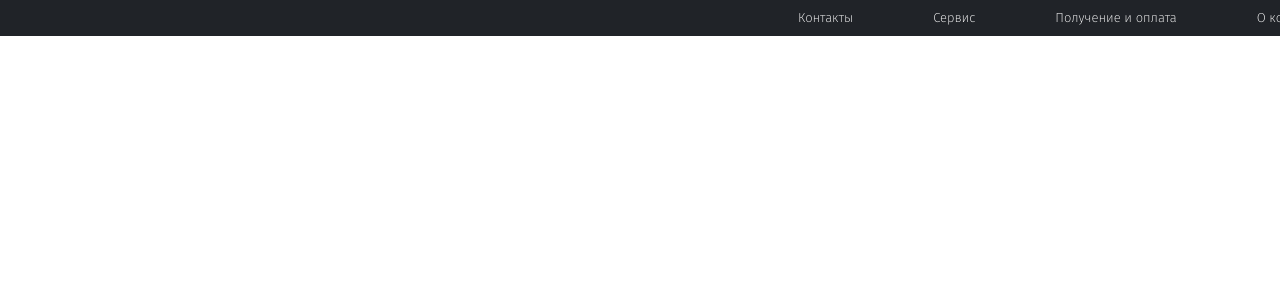
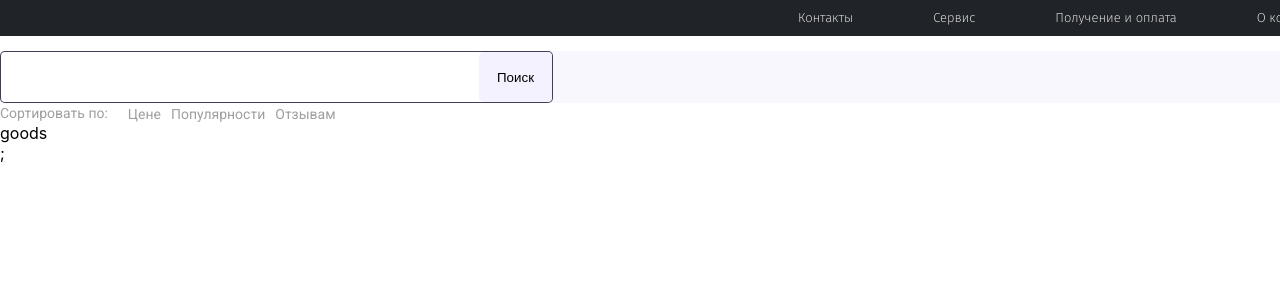
Before and after one commit to Salvad0or/pizza, a React (Create React App) app: page / in a window 1280 px wide. Shown: the top 300 px of the page. Built offline with nearby package versions, Linux system fonts and the light colour scheme; the HTML template or start-up script is replaced by a standard one.

Commit message:
Добавлена строка поиска и сортировка

```diff
--- a/src/App.js
+++ b/src/App.js
@@ -1,3 +1,4 @@
+import GoodsAfterSearch from "./components/goods/goodsAfterSearch/GoodsAfterSearch";
 import Header from "./components/header/Header";
 import style from "./styles/App.module.css";
 
@@ -5,7 +6,7 @@ function App() {
 	return (
 		<div className={style.container}>
 			<Header />
-			<div></div>
+			<GoodsAfterSearch />
 		</div>
 	);
 }
--- /dev/null
+++ b/src/components/UI/MyInput.jsx
@@ -0,0 +1,13 @@
+import React from "react";
+import style from "./MyInput.module.css";
+
+const MyInput = (props) => {
+	return (
+		<div className={style.MyInputContainer}>
+			<input {...props} className={style.myInput} />
+			<button className={style.headerButton}>Поиск</button>
+		</div>
+	);
+};
+
+export default MyInput;
--- /dev/null
+++ b/src/components/UI/MyInput.module.css
@@ -0,0 +1,26 @@
+.MyInputContainer {
+    position: relative;
+}
+
+.myInput {
+    border-radius: 5px;
+    width: 547px;
+    height: 48px;
+
+    border: 0.1px solid rgba(21, 16, 54, 0.81);
+}
+
+.headerButton {
+    position: absolute;
+    top: 1px;
+
+    left: 479px;
+    width: 73px;
+    height: 50px;
+
+    background: #F4F2FF;
+    border-radius: 5px;
+    border: none;
+
+
+}
--- /dev/null
+++ b/src/components/goods/goodsAfterSearch/GoodsAfterSearch.jsx
@@ -0,0 +1,13 @@
+import React from "react";
+import style from "./GoodsAfterSearch.module.css";
+import Sort from "../sort/Sort";
+
+const GoodsAfterSearch = () => {
+	return (
+		<div className={style.container}>
+			<Sort />;
+		</div>
+	);
+};
+
+export default GoodsAfterSearch;
--- /dev/null
+++ b/src/components/goods/goodsAfterSearch/GoodsAfterSearch.module.css
@@ -0,0 +1,13 @@
+.container {
+    max-width: 1339px;
+    margin-left: auto;
+    margin-right: auto;
+
+}
+
+
+.goodsRow {
+    margin-top: 10px;
+    background-color: red;
+
+}
--- /dev/null
+++ b/src/components/goods/sort/Sort.jsx
@@ -0,0 +1,20 @@
+import React from "react";
+import style from "./Sort.module.css";
+
+const Sort = () => {
+	return (
+		<div className={style.container}>
+			<div className={style.sort}>
+				<span className={style.sortSort}>Сортировать по:</span>
+				<ul className={style.sortLi}>
+					<li className={style.sortUl}>Цене</li>
+					<li className={style.sortUl}>Популярности</li>
+					<li className={style.sortUl}>Отзывам</li>
+				</ul>
+			</div>
+			<div className={style.goodsRow}>goods</div>
+		</div>
+	);
+};
+
+export default Sort;
--- /dev/null
+++ b/src/components/goods/sort/Sort.module.css
@@ -0,0 +1,43 @@
+.container {
+    max-width: 1339px;
+    margin-left: auto;
+    margin-right: auto;
+
+}
+
+.sort {
+    display: flex;
+    align-items: center;
+}
+
+.sortSort {
+    margin-right: 20px;
+
+    font-family: 'Roboto';
+    font-style: normal;
+    font-weight: 400;
+    font-size: 14px;
+    line-height: 16px;
+
+
+    color: #9F9F9F;
+}
+
+.sortLi {
+    margin: 0;
+    padding: 0;
+
+}
+
+.sortUl {
+    display: inline-block;
+    padding-right: 10px;
+    font-family: 'Roboto';
+    font-style: normal;
+    font-weight: 400;
+    font-size: 14px;
+    line-height: 16px;
+
+    color: #9F9F9F;
+
+}
--- a/src/components/header/Header.jsx
+++ b/src/components/header/Header.jsx
@@ -1,8 +1,10 @@
 import React from "react";
 import style from "./Header.module.css";
+import MyInput from "../UI/MyInput";
 
 const Header = () => {
 	return (
+		<div>
 			<div className={style.headerContainer}>
 				<div className={style.headerMain}>
 					<ul className={style.topMenuUl}>
@@ -13,6 +15,13 @@ const Header = () => {
 					</ul>
 				</div>
 			</div>
+
+			<div className={style.thirtyLevelHeader}>
+				<div className={style.thirtyLevelHeaderMain}>
+					<MyInput />
+				</div>
+			</div>
+		</div>
 	);
 };
 
--- a/src/components/header/Header.module.css
+++ b/src/components/header/Header.module.css
@@ -1,12 +1,14 @@
 .headerContainer{
     background-color: #202328;
-    width: 100%;
 }
 
 .headerMain {
-    width: 1339px;
+
+    max-width: 1339px;
+
+    margin-left: auto;
+    margin-right: auto;
     min-height: 36px;
-    margin: 0 auto;
     display: flex;
     justify-content: right;
 }
@@ -35,3 +37,19 @@
     color: #FFFFFF;
 
 }
+
+.thirtyLevelHeader{
+
+    margin-top: 15px;
+    width: 100%;
+    background: rgba(87, 65, 217, 0.04);
+    min-height: 50px;
+
+}
+
+.thirtyLevelHeaderMain{
+    width: 1339px;
+    margin: auto;
+    position: relative;
+
+}
```
Also changed, not shown: src/components/goods/goodsAfterSearch/goodsContainer/GoodsContainer.jsx (added), src/components/goods/goodsAfterSearch/goodsContainer/GoodsContainer.module.css (added). Lines whose indentation alone changed are shown as unchanged.
